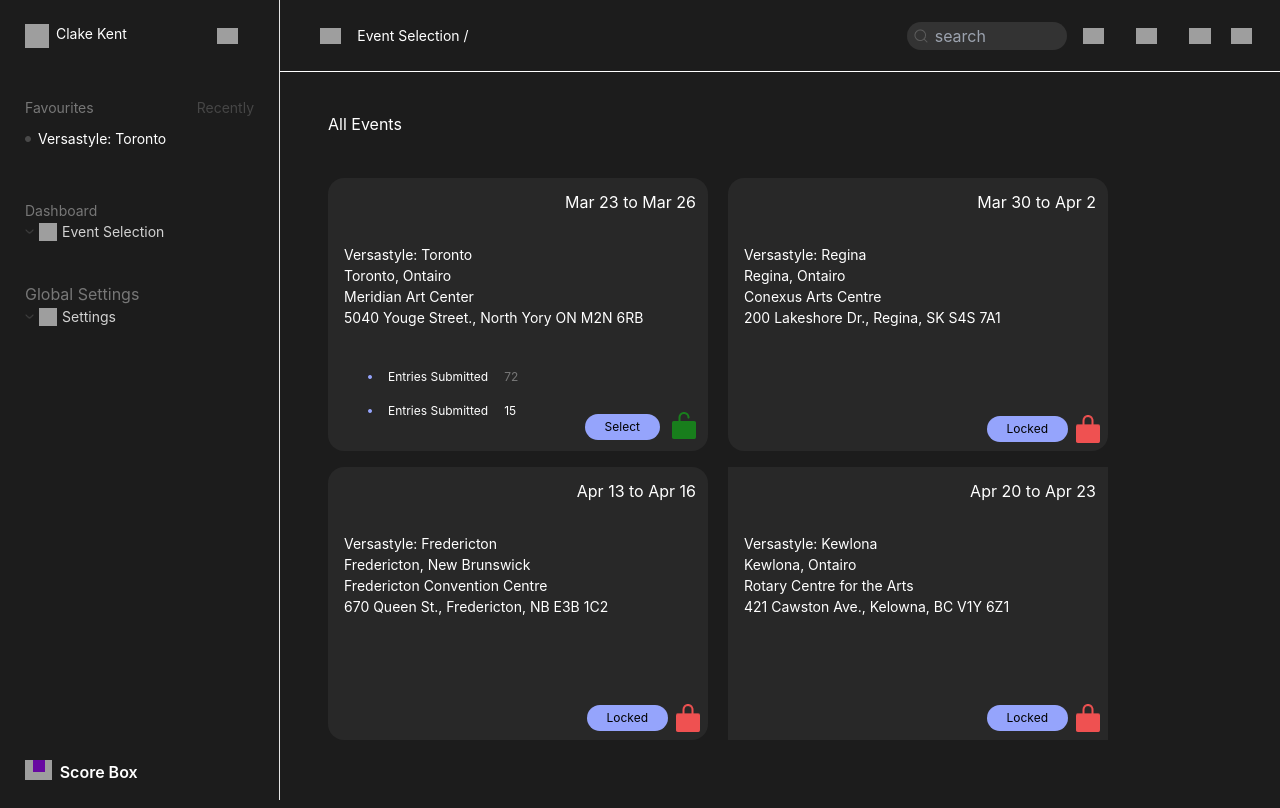
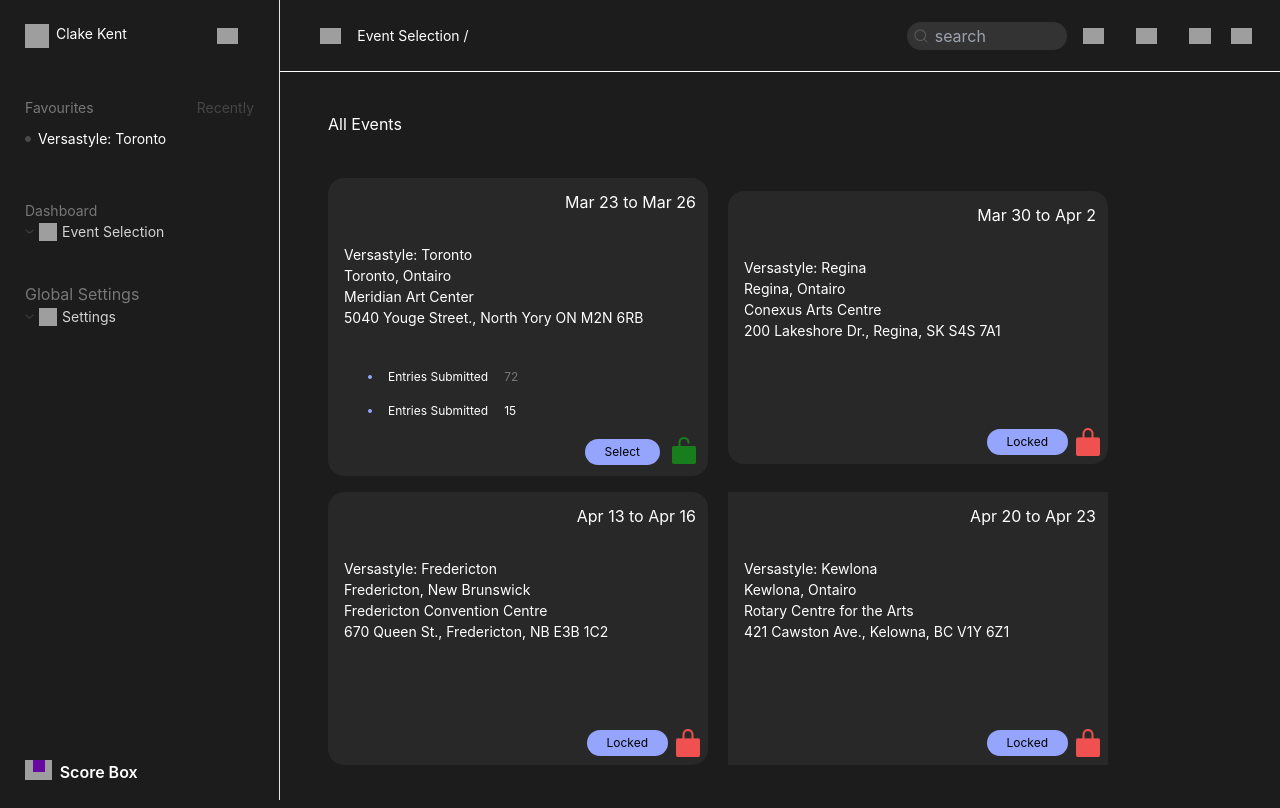
Before and after one commit to Kolabalogun/Tailwind-Dashboard, a React (Create React App) app: page / in a window 1280 px wide. Built offline with nearby package versions, Linux system fonts and the light colour scheme; grey boxes are pictures that could not be loaded.

Commit message:
Update Main.js

```diff
--- a/src/Frontend/MiddleComponent/Main.js
+++ b/src/Frontend/MiddleComponent/Main.js
@@ -23,7 +23,7 @@ const Main = ({ windowSize }) => {
         } `}
       >
         <div className="lg:flex lg:flex-row flex-col items-center justify-center flex gap-5 ">
-          <div className=" bg-[#282828] h-[273px] mb-6 lg:mb-0 md:w-[380px] w-[280px]  p-4 relative boxinit ">
+          <div className=" bg-[#282828] mb-6 lg:mb-0 md:w-[380px] w-[280px]  p-4 relative boxinit ">
             <p className="absolute right-3 top-3 text-white">
               Mar 23 to Mar 26
             </p>
@@ -36,7 +36,7 @@ const Main = ({ windowSize }) => {
                 5040 Youge Street., North Yory ON M2N 6RB
               </p>
             </div>
-            <div className="mt-[40px] pl-6 mb-19 flex flex-col">
+            <div className="my-[40px] pl-6 mb-19 flex flex-col">
               <div className="flex items-center pb-4">
                 <img src="Ellipse.png" alt="" className="h-1 w-1" />
                 <p className="pl-4 text-[12px] text-white">Entries Submitted</p>
```
